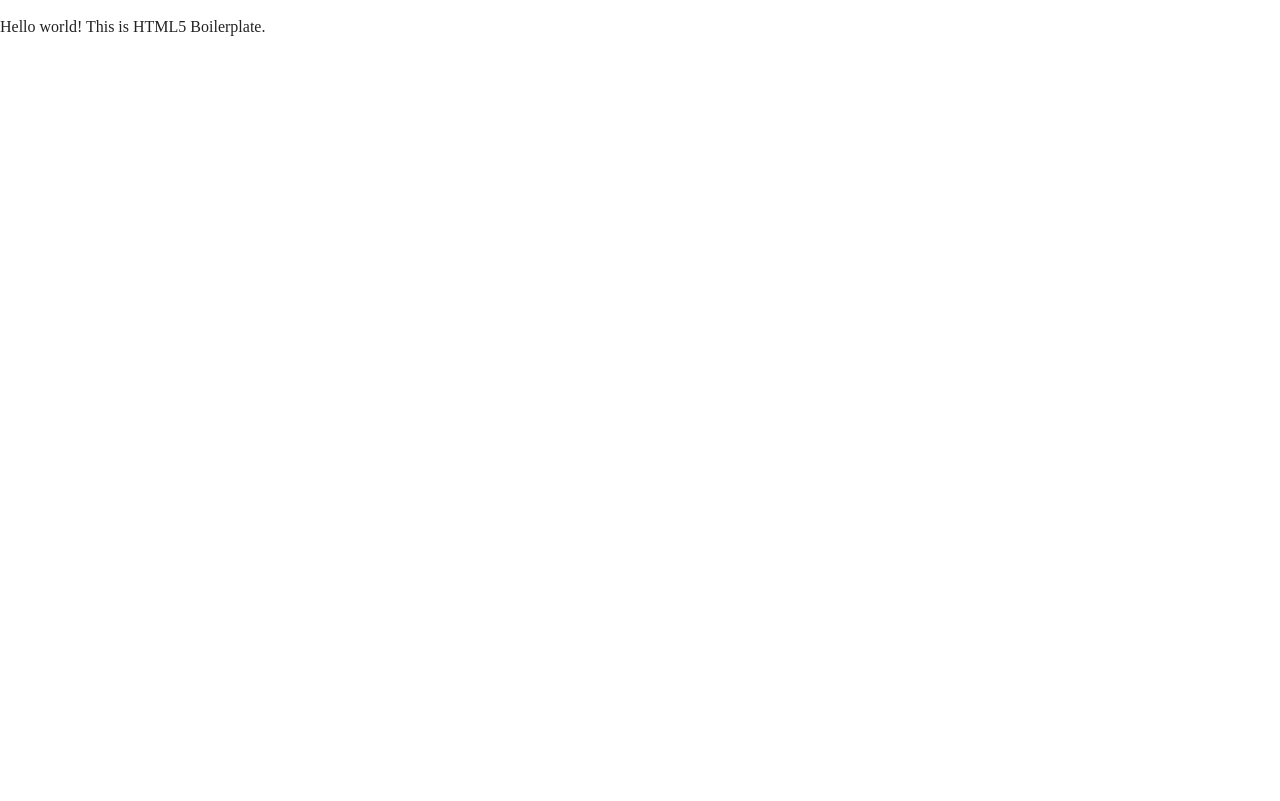
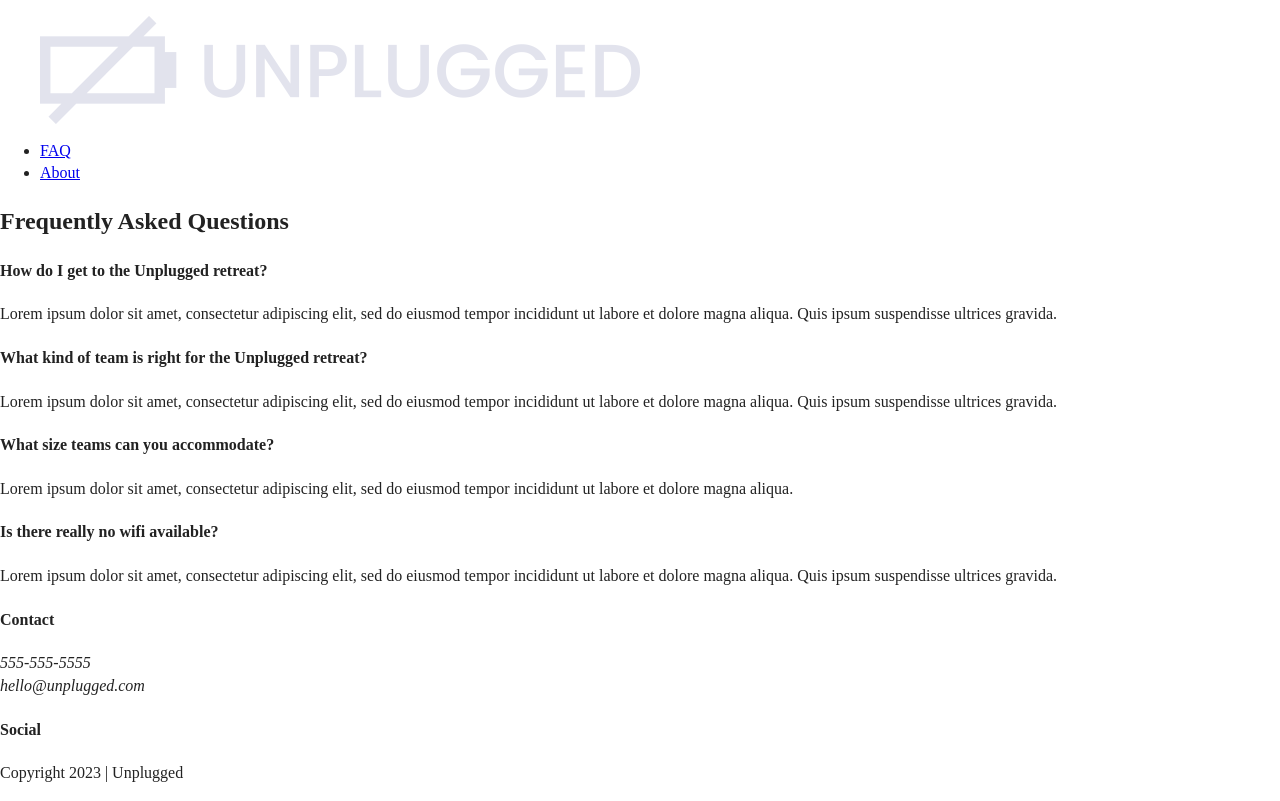
Before and after one commit to nicolelaine/unplugged-2023, a website: page faq/index.html in a window 1280 px wide. Drawn offline with Linux system fonts and the light colour scheme.

Commit message:
Added HTML to the FAQ page

```diff
--- a/faq/index.html
+++ b/faq/index.html
@@ -3,7 +3,7 @@
 
 <head>
   <meta charset="utf-8">
-  <title></title>
+  <title>Unplugged | FAQ</title>
   <meta name="description" content="">
   <meta name="viewport" content="width=device-width, initial-scale=1">
 
@@ -24,8 +24,93 @@
 
 <body>
 
-  <!-- Add your site or application content here -->
-  <p>Hello world! This is HTML5 Boilerplate.</p>
+
+ <!-- Add your site or application content here -->
+
+
+ <header> <!--header starts here-->
+  <div class="content-wrapper">
+
+    <figure>
+      <a href="#"><img src="../img/unpluggedlogo.png" alt="unplugged logo"></a>
+    </figure>
+
+    <div class="header-divide">
+    </div>
+
+   <nav>
+      <ul>
+        <li><a href="index.html" target="_blank">FAQ</a></li>
+        <li><a href="../about/index.html" target="_blank">About</a></li>
+      </ul>
+  </nav>
+
+</div> <!--header content wrapper ends here-->
+</header> <!--header ends here-->
+
+<main>
+
+<section class="faq">
+  <div class="content-wrapper">
+    <h2>
+      Frequently Asked Questions
+    </h2>
+    <div class="faq-content">
+      <h4>How do I get to the Unplugged retreat?</h4>
+      <p>Lorem ipsum dolor sit amet, consectetur adipiscing elit, sed do eiusmod tempor incididunt ut labore et dolore
+        magna aliqua. Quis ipsum suspendisse ultrices gravida.</p>
+    </div>
+    <div class="faq-content">
+      <h4>What kind of team is right for the Unplugged retreat?</h4>
+      <p>Lorem ipsum dolor sit amet, consectetur adipiscing elit, sed do eiusmod tempor incididunt ut labore et dolore
+        magna aliqua. Quis ipsum suspendisse ultrices gravida.</p>
+    </div>
+    <div class="faq-content">
+      <h4>What size teams can you accommodate?</h4>
+      <p>Lorem ipsum dolor sit amet, consectetur adipiscing elit, sed do eiusmod tempor incididunt ut labore et dolore
+        magna aliqua.</p>
+    </div>
+    <div class="faq-content">
+      <h4>Is there really no wifi available?</h4>
+      <p>Lorem ipsum dolor sit amet, consectetur adipiscing elit, sed do eiusmod tempor incididunt ut labore et dolore
+        magna aliqua. Quis ipsum suspendisse ultrices gravida. </p>
+    </div>
+  </div> <!--FAQ title content wrapper ends-->
+</section>
+
+</main> <!--end of main wrapper-->
+
+
+<footer>
+  <section class="content-wrapper">
+
+    <div class="footer-content">
+        <div class="contact">
+           <h4>Contact</h4>
+               <address>
+                   <p>555-555-5555<br>
+                   hello@unplugged.com</p>
+               </address>
+        </div>
+
+    <div class="social">
+      <h4>Social</h4>
+      <div class="social-icons">
+           <p><a href="https://facebook.com" target="_blank" rel="noopener"></a></p>
+           <p><a href="https://twitter.com" target="_blank" rel="noopener"></a></p>
+           <p><a href="https://instagram.com" target="_blank" rel="noopener"></a></p>
+       </div>
+    </div>
+  </div> <!--footer content ends here-->
+</section> <!--footer content wrapper ends here-->
+
+  <div class="copyright">
+     <p>Copyright 2023 | Unplugged</p>
+  </div>
+
+</footer>
+
+
   <script src="../js/vendor/modernizr-3.11.2.min.js"></script>
   <script src="../js/plugins.js"></script>
   <script src="../js/main.js"></script>
```
